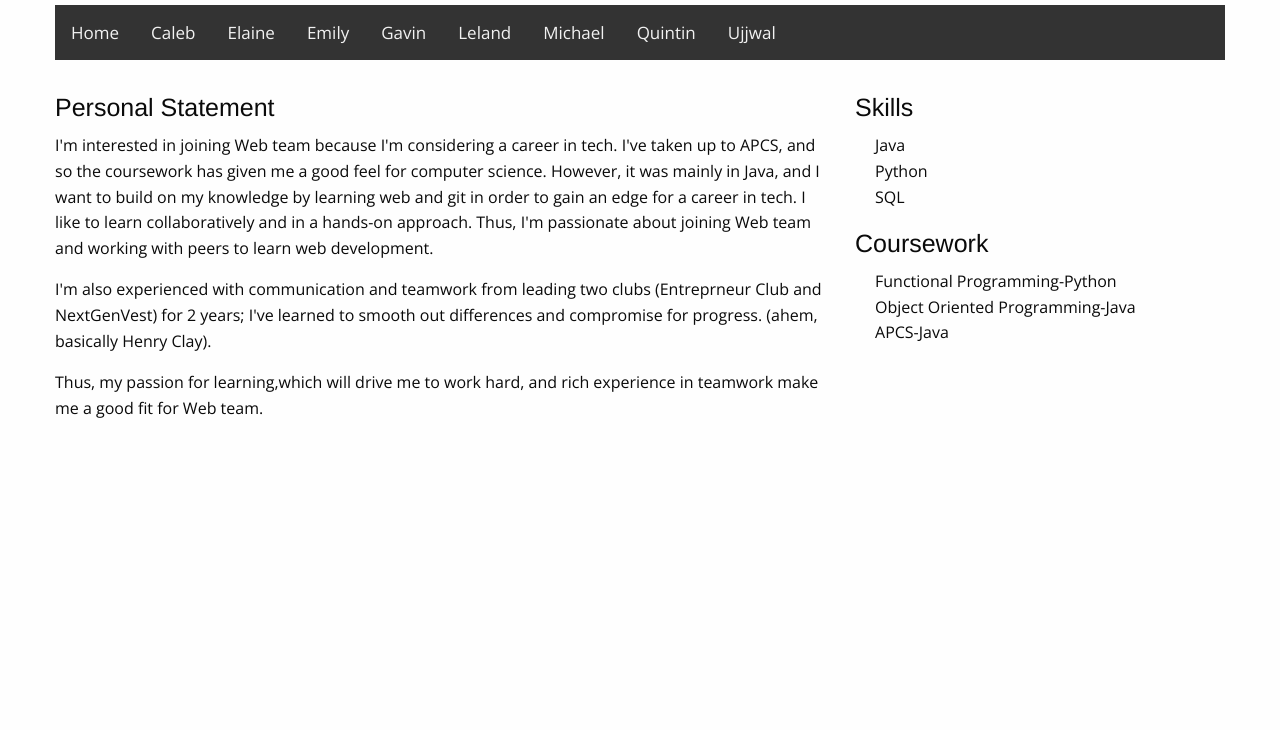
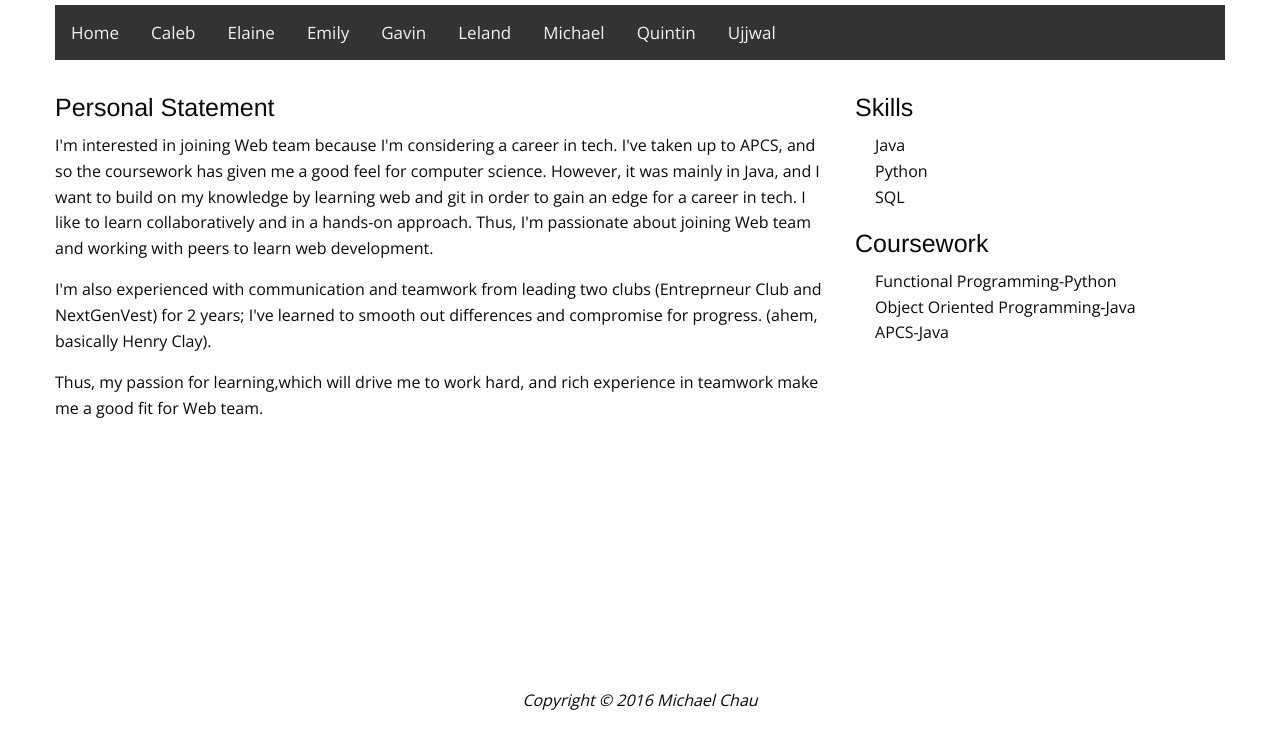
Before and after one commit to gtelfer/3-word-sell, a plain HTML site: page michael.html in a window 1280 px wide. Shown: the part 70-800 px from the top of the page. Drawn offline with nearby package versions, Linux system fonts and the light colour scheme.

Commit message:
Add copyright

```diff
--- a/michael.html
+++ b/michael.html
@@ -88,7 +88,13 @@
 
       </div>
     </div>
-
+    <footer class="footer">
+      <div class="row full-width second">
+	<div class="large 12 columns">
+	  <p id="copy"><i>Copyright &copy 2016 Michael Chau</i></p>
+	</div>
+      </div>
+    </footer>
   </body>
 
   <style>
@@ -125,5 +131,20 @@
     .statement, .skills{
       margin-top: 30px;
     }
+
+    .footer{
+      position: absolute;
+      bottom: 0;
+      width: 100%;
+    }
+
+    #copy{
+      text-align: center;
+      width: 100%
+    }
+
+    .second{
+      width: 100%;
+    }
     </style>
 </html>
```
